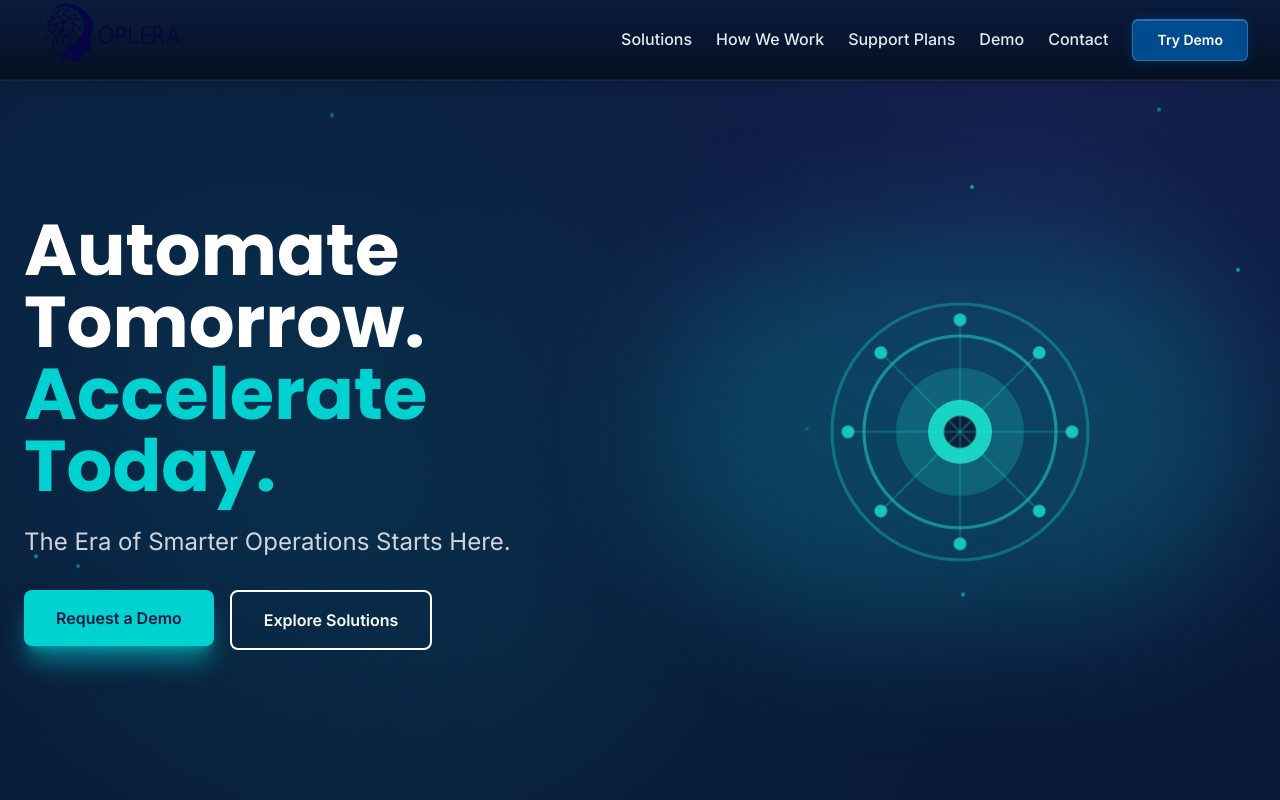
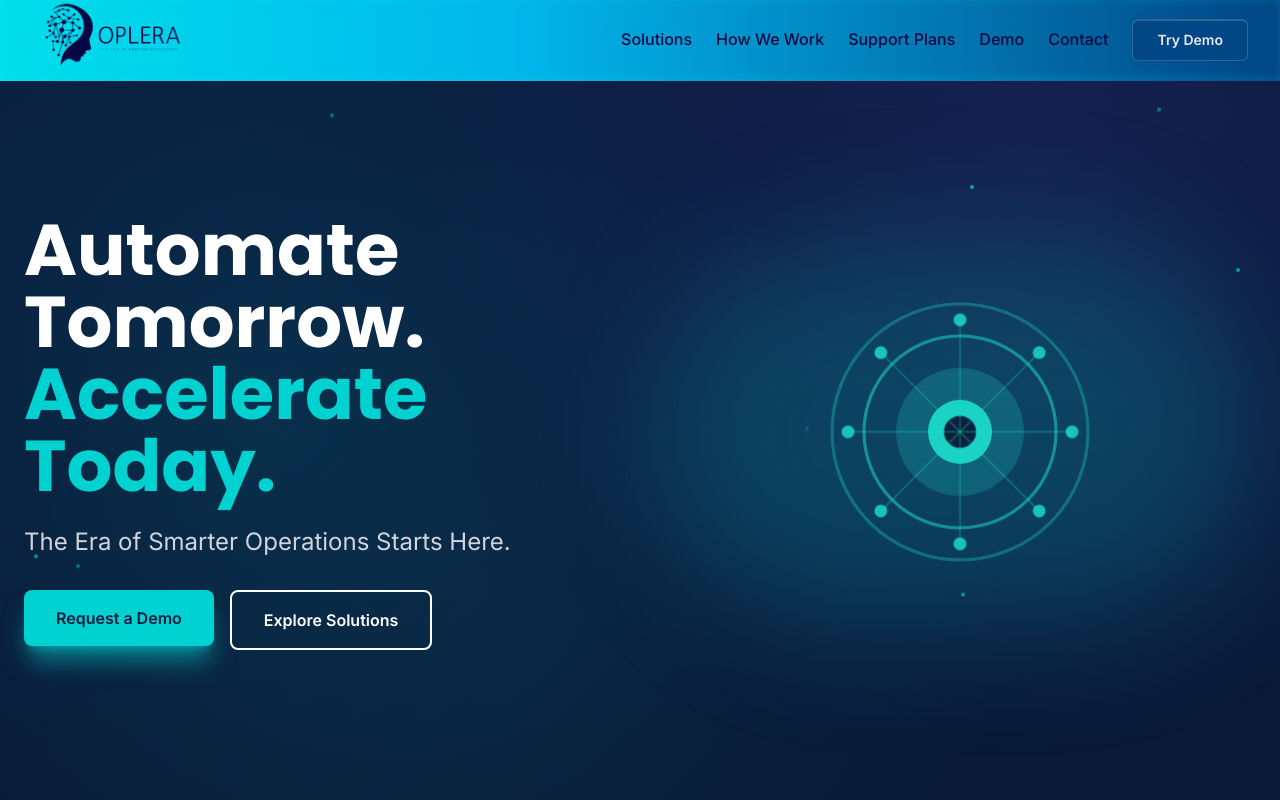
Before and after one commit to OPLERACOMPANY/oplera-landing, a Next.js app: page / in a window 1280 px wide. Shown: the top 800 px of the page. Built offline with nearby package versions, Linux system fonts and the light colour scheme; what tailwindcss-rtl would draw is missing.

Commit message:
Fix mobile menu: restore original header gradient and improve submenu styling

```diff
--- a/app/globals.css
+++ b/app/globals.css
@@ -37,13 +37,13 @@
     border: 1px solid rgba(0, 209, 209, 0.1);
   }
 
-  /* Dark glassmorphism header for better contrast on mobile/desktop */
+  /* Enhanced glassmorphism for header with aqua gradient */
   .glassmorphism-header {
-    background: linear-gradient(180deg, #0A1B3D 0%, #051122 100%);
-    box-shadow: 0 1px 12px rgba(0, 0, 0, 0.25), inset 0 -1px 0 rgba(255, 255, 255, 0.05);
+    background: linear-gradient(90deg, #00F5FF 0%, #00C9FF 40%, #004B8D 100%);
+    box-shadow: inset 0 -1px 8px rgba(0, 255, 255, 0.2);
     backdrop-filter: blur(10px);
-    border-bottom: 1px solid rgba(255, 255, 255, 0.06);
-    opacity: 1;
+    border-bottom: 1px solid rgba(255, 255, 255, 0.05);
+    opacity: 0.9;
     transition: opacity 0.3s ease;
   }
 
@@ -51,10 +51,10 @@
     opacity: 0.92;
   }
 
-  /* Nav link styling for dark header */
+  /* Nav link hover effect - optimized for aqua gradient header */
   .nav-link {
     position: relative;
-    color: #E4E9EE;
+    color: #060644;
     transition: color 0.3s ease, text-shadow 0.3s ease;
     background-image: linear-gradient(to right, #ffffff, #ffffff);
     background-size: 0% 2px;
@@ -66,12 +66,12 @@
 
   .nav-link:hover {
     color: #ffffff;
-    text-shadow: 0 0 10px rgba(255, 255, 255, 0.7), 0 0 18px rgba(0, 209, 209, 0.4);
+    text-shadow: 0 0 10px rgba(255, 255, 255, 0.8), 0 0 20px rgba(0, 245, 255, 0.5);
     background-size: 100% 2px;
     transition: background-size 0.3s ease, color 0.3s ease, text-shadow 0.3s ease;
   }
 
-  /* Dropdown panel styling (desktop) */
+  /* Dropdown panel styling (desktop) - dark background for submenu */
   .dropdown-panel {
     background: rgba(10, 27, 61, 0.98);
     border: 1px solid rgba(255, 255, 255, 0.08);
--- a/components/layout/Header.tsx
+++ b/components/layout/Header.tsx
@@ -192,7 +192,7 @@ export function Header() {
                   id={`submenu-${item.label}`}
                   className={cn(
                     'pl-3 border-l border-white/10 overflow-hidden transition-all duration-200 rounded-md',
-                    openSubmenu === item.label ? 'max-h-[600px] bg-oplera-dark/95' : 'max-h-0'
+                    openSubmenu === item.label ? 'max-h-[600px] bg-oplera-dark' : 'max-h-0'
                   )}
                 >
                   <div className="flex flex-col py-1">
```
